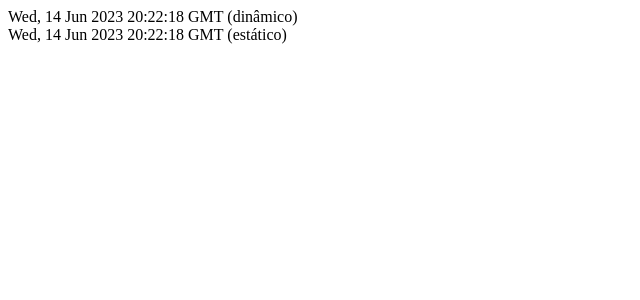
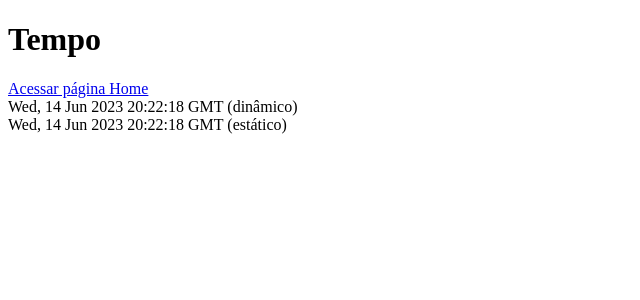
Before and after one commit to jcvieiradev/ideia-unica, a Next.js app: page /tempo in a window 1280 px wide. Shown: the top 300 px of the page, without its empty margins (0-640 px from the left). Built offline with nearby package versions, Linux system fonts and the light colour scheme.

Commit message:
teste getStaticProps-revalidate

```diff
--- a/pages/tempo.js
+++ b/pages/tempo.js
@@ -1,11 +1,21 @@
+import Link from 'next/link';
+
 function Tempo(props) {
     const dynamicDate = new Date();
     const dynamicDateString = dynamicDate.toUTCString();
 
     return (
         <div>
-            <div>{dynamicDateString} (dinâmico)</div>
-            <div>{props.staticDateString} (estático)</div>
+            <div>
+            <h1>Tempo</h1>
+            <Link href="/">
+                Acessar página Home
+            </Link>
+            </div>
+            <div>
+                <div>{dynamicDateString} (dinâmico)</div>
+                <div>{props.staticDateString} (estático)</div>
+            </div>
         </div>
     )
 }
@@ -17,7 +27,8 @@ export function getStaticProps(){
     return {
         props: {
             staticDateString
-        }
+        },
+        revalidate: 1
     }
 }
 
```
Also changed, not shown: pages/index.js (+8 -0 lines).
